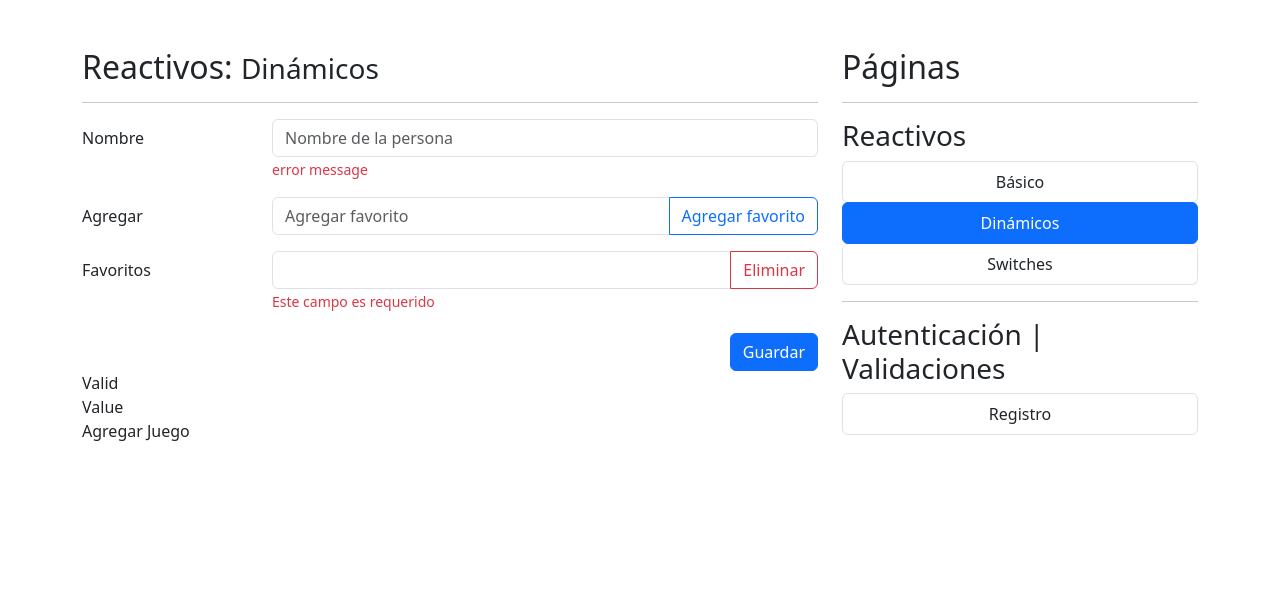
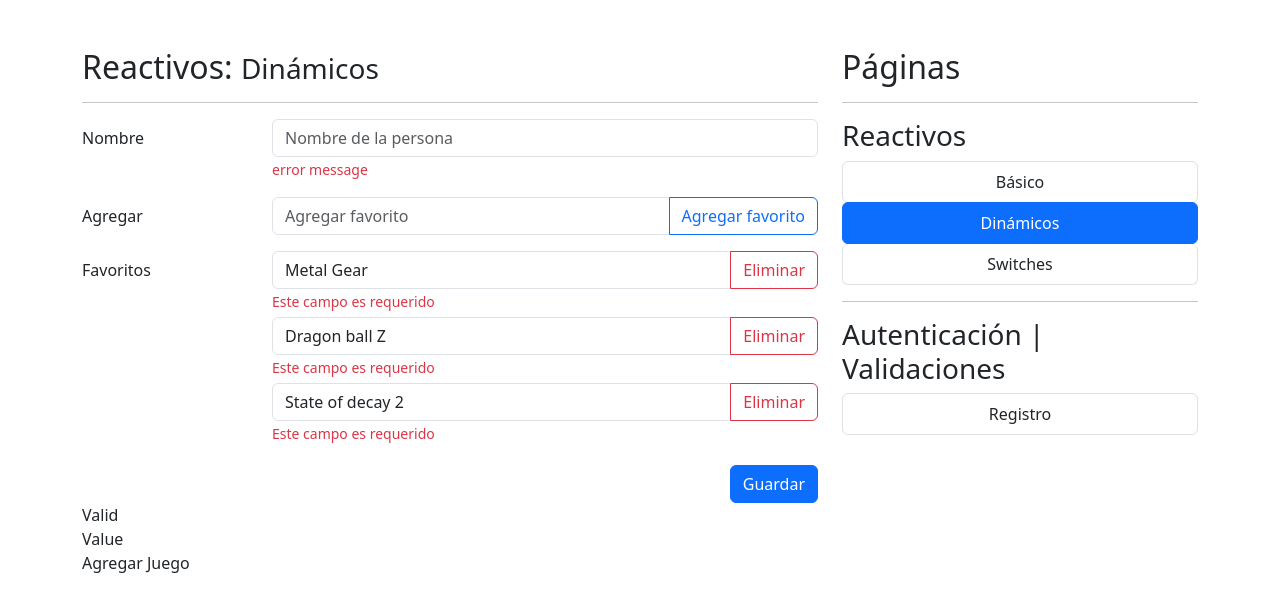
Before and after one commit to hatorob/formulariosReactivos, an Angular app: page /reactive/basic in a window 1280 px wide. Both pictures are taken after a click on the item "Dinámicos". Shown: the top 612 px of the page. Built offline with nearby package versions, Linux system fonts and the light colour scheme.

Commit message:
Formularios dinamicos parte 1

```diff
--- a/src/app/reactive/pages/dynamic-page/dynamic-page.component.html
+++ b/src/app/reactive/pages/dynamic-page/dynamic-page.component.html
@@ -1,14 +1,15 @@
 <h2>Reactivos: <small> Dinámicos </small></h2>
 <hr>
 
-<form autocomplete="off">
+<form [formGroup]="myForm" (ngSubmit)="onSubmit()" autocomplete="off">
 
     <!-- Nombre -->
     <div class="mb-3 row">
         <label class="col-sm-3 col-form-label">Nombre</label>
         <div class="col-sm-9">
             <input class="form-control"
-                   placeholder="Nombre de la persona">
+                   placeholder="Nombre de la persona"
+                   formControlName="name">
             <span class="form-text text-danger">
                    error message
             </span>
@@ -37,18 +38,21 @@
     <!-- Lista de Juegos Favoritos -->
     <div class="mb-3 row">
         <label class="col-sm-3 col-form-label">Favoritos</label>
-        <div class="col-sm-9">
+        <div class="col-sm-9" formArrayName="favoriteGames">
 
-            <div class="mb-1">
+            <div class="mb-1" *ngFor="let favorite of favoriteGames.controls; let i = index">
 
                 <div class="input-group">
-                    <input class="form-control">
+                    <input
+                      class="form-control"
+                      [formControlName]="i">
 
                     <button class="btn btn-outline-danger"
                             type="button">
                       Eliminar
                   </button>
                 </div>
+
                 <span class="form-text text-danger">
                    Este campo es requerido
                 </span>
--- a/src/app/reactive/pages/dynamic-page/dynamic-page.component.ts
+++ b/src/app/reactive/pages/dynamic-page/dynamic-page.component.ts
@@ -1,4 +1,5 @@
 import { Component } from '@angular/core';
+import { FormArray, FormBuilder, FormGroup, Validators } from '@angular/forms';
 
 @Component({
   templateUrl: './dynamic-page.component.html',
@@ -6,4 +7,33 @@ import { Component } from '@angular/core';
 })
 export class DynamicPageComponent {
 
+  get favoriteGames() {
+    return this.myForm.get('favoriteGames') as FormArray;
+  }
+
+  public myForm: FormGroup = this.fb.group({
+    name: ['', [ Validators.required, Validators.minLength(3) ] ],
+    favoriteGames: this.fb.array([
+      ["Metal Gear", Validators.required],
+      ["Dragon ball Z", Validators.required],
+      ["State of decay 2", Validators.required],
+    ])
+  })
+
+  constructor( private fb: FormBuilder ){
+
+  }
+
+  onSubmit(): void {
+
+    if( !this.myForm.invalid ) {
+      this.myForm.markAllAsTouched();
+      return;
+    }
+
+    console.log(this.myForm.value);
+    this.myForm.reset();
+  }
+
+
 }
```
